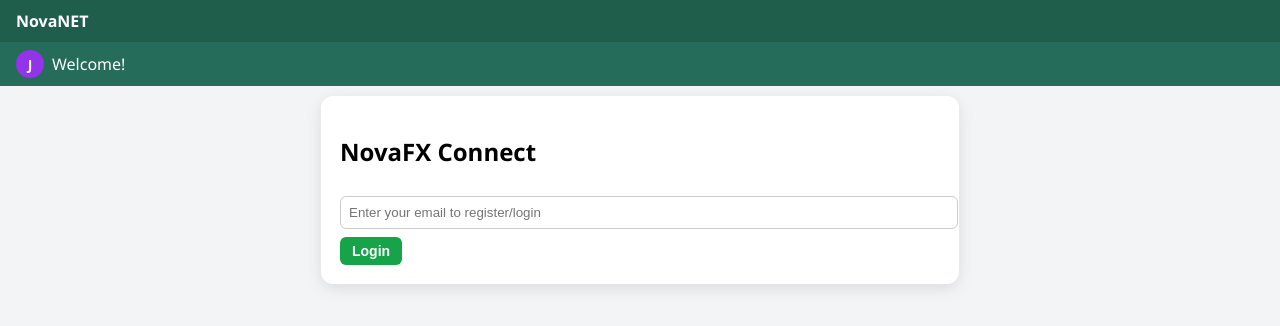
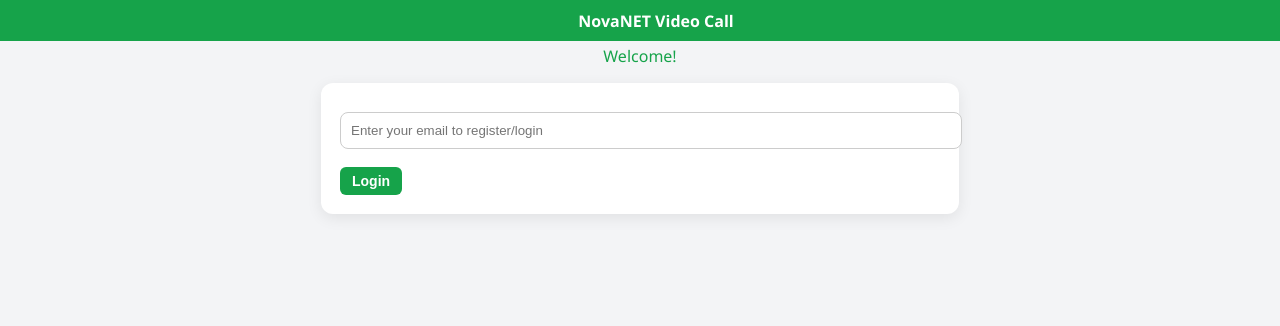
Before and after one commit to JackFayama/345, a plain HTML site: page index.html in a window 1280 px wide. Drawn offline with Linux system fonts and the light colour scheme.

Commit message:
Update index.html

```diff
--- a/index.html
+++ b/index.html
@@ -3,48 +3,34 @@
 <head>
   <meta charset="UTF-8" />
   <meta name="viewport" content="width=device-width, initial-scale=1.0"/>
-  <title>NovaFX Video Call</title>
+  <title>NovaFX Call</title>
   <script src="https://cdn.jsdelivr.net/npm/peerjs@1.4.7/dist/peerjs.min.js"></script>
   <style>
     body {
       font-family: 'Segoe UI', sans-serif;
       background: #f3f4f6;
       margin: 0;
-      padding-top: 80px; /* Space for fixed header */
+      padding: 0;
     }
-    .header-fixed {
+
+    .topbar {
       position: fixed;
       top: 0;
       width: 100%;
-      z-index: 1000;
-      background: #1e5e4b;
+      background: #16a34a;
       color: white;
+      padding: 0.6rem 1rem;
+      font-weight: bold;
+      text-align: center;
+      z-index: 999;
     }
-    .header-top {
-      display: flex;
-      justify-content: space-between;
-      align-items: center;
-      padding: 10px 16px;
-      font-weight: bold;
-    }
+
     .welcome-bar {
-      display: flex;
-      align-items: center;
-      padding: 8px 16px;
-      background: #256d5a;
-      gap: 8px;
-    }
-    .welcome-avatar {
-      background: #9333ea;
-      border-radius: 50%;
-      width: 28px;
-      height: 28px;
-      display: flex;
-      align-items: center;
-      justify-content: center;
-      color: white;
-      font-size: 14px;
-      font-weight: bold;
+      margin-top: 2.8rem;
+      text-align: center;
+      font-size: 16px;
+      font-weight: 500;
+      color: #16a34a;
     }
 
     .container {
@@ -53,15 +39,14 @@
       padding: 1.2rem;
       border-radius: 12px;
       margin: 1rem auto;
-      box-shadow: 0 4px 15px rgba(0,0,0,0.1);
-      width: 90%;
+      box-shadow: 0 4px 15px rgba(0,0,0,0.08);
     }
 
     input, select {
       width: 100%;
-      padding: 8px;
-      margin-top: 8px;
-      border-radius: 6px;
+      padding: 10px;
+      margin: 10px 0;
+      border-radius: 8px;
       border: 1px solid #ccc;
     }
 
@@ -86,11 +71,13 @@
       overflow: hidden;
       margin-top: 10px;
     }
+
     #remoteVideo {
       width: 100%;
       height: 100%;
       object-fit: cover;
     }
+
     #localVideo {
       position: absolute;
       bottom: 10px;
@@ -105,17 +92,15 @@
 
     .btn-group {
       display: flex;
-      justify-content: center;
+      flex-wrap: wrap;
       gap: 10px;
-      flex-wrap: wrap;
       margin-top: 10px;
     }
 
     .modal {
       display: none;
       position: fixed;
-      top: 50%;
-      left: 50%;
+      top: 50%; left: 50%;
       transform: translate(-50%, -50%);
       background: white;
       padding: 1.5rem;
@@ -133,25 +118,25 @@
       border-left: 4px solid #16a34a;
     }
 
-    #callLogs > .call-log:nth-child(n+4) {
-      display: none;
+    .row-flex {
+      display: flex;
+      gap: 10px;
     }
 
-    .input-row {
-      display: flex;
-      gap: 6px;
-      margin-top: 10px;
+    .row-flex > input {
+      flex: 2;
+    }
+
+    .row-flex > button {
+      flex: 1;
     }
 
     @media (max-width: 640px) {
-      .video-wrapper {
-        height: 200px;
-      }
       #localVideo {
         width: 90px;
         height: 70px;
       }
-      .input-row {
+      .row-flex {
         flex-direction: column;
       }
     }
@@ -159,39 +144,27 @@
 </head>
 <body>
 
-<!-- Fixed Header -->
-<div class="header-fixed">
-  <div class="header-top">
-    <span>NovaNET</span>
-  </div>
-  <div class="welcome-bar">
-    <div id="userInitial" class="welcome-avatar">J</div>
-    <span id="welcomeText">Welcome!</span>
-  </div>
-</div>
+  <div class="topbar">NovaNET Video Call</div>
+  <div class="welcome-bar" id="welcomeText">Welcome!</div>
 
-<!-- Login Section -->
   <div class="container" id="loginSection">
-  <h2>NovaFX Connect</h2>
     <input type="email" id="email" placeholder="Enter your email to register/login">
     <button onclick="login()">Login</button>
   </div>
 
-<!-- Call Section -->
   <div class="container" id="callSection" style="display:none;">
-  <h3>ID: <span id="myIdDisplay"></span></h3>
+    <h3>You are: <span id="myIdDisplay"></span></h3>
 
-  <div class="input-row">
-    <select id="savedContacts">
-      <option value="">Select contact</option>
+    <select id="savedContacts" onchange="document.getElementById('targetId').value=this.value;">
+      <option value="">Select saved contact</option>
     </select>
-    <input type="text" id="targetId" placeholder="Recipient's email">
+
+    <div class="row-flex">
+      <input type="text" id="targetId" placeholder="Enter recipient email">
+      <button onclick="makeCall()">📞 Call</button>
     </div>
 
-  <div class="btn-group">
-    <button onclick="makeCall()">📞 Call</button>
-    <button onclick="endCall()">❌ End</button>
-  </div>
+    <button onclick="endCall()">❌ End Call</button>
 
     <div class="video-wrapper">
       <video id="remoteVideo" autoplay playsinline></video>
@@ -221,6 +194,7 @@
     </div>
   </div>
 
+  <!-- Ringtone -->
   <audio id="ringtone" src="https://actions.google.com/sounds/v1/alarms/phone_alerts_and_rings.ogg" preload="auto"></audio>
 
   <script>
@@ -241,10 +215,8 @@
 
       const namePart = email.split('@')[0];
       document.getElementById("myIdDisplay").innerText = email;
-    document.getElementById("userInitial").innerText = namePart.charAt(0).toUpperCase();
       document.getElementById("welcomeText").innerText = `Welcome ${namePart}!`;
 
-    // Set dropdown options
       const contacts = allowedEmails.filter(e => e !== email);
       const dropdown = document.getElementById("savedContacts");
       contacts.forEach(e => {
@@ -254,10 +226,7 @@
         dropdown.appendChild(opt);
       });
 
-    const peer = new Peer(email, {
-      debug: 2
-    });
-
+      const peer = new Peer(email, { debug: 2 });
       const localVideo = document.getElementById("localVideo");
       const remoteVideo = document.getElementById("remoteVideo");
       let currentCall = null;
@@ -338,6 +307,5 @@
       }
     };
   </script>
-
 </body>
 </html>
```
Lines whose indentation alone changed are shown as unchanged.
